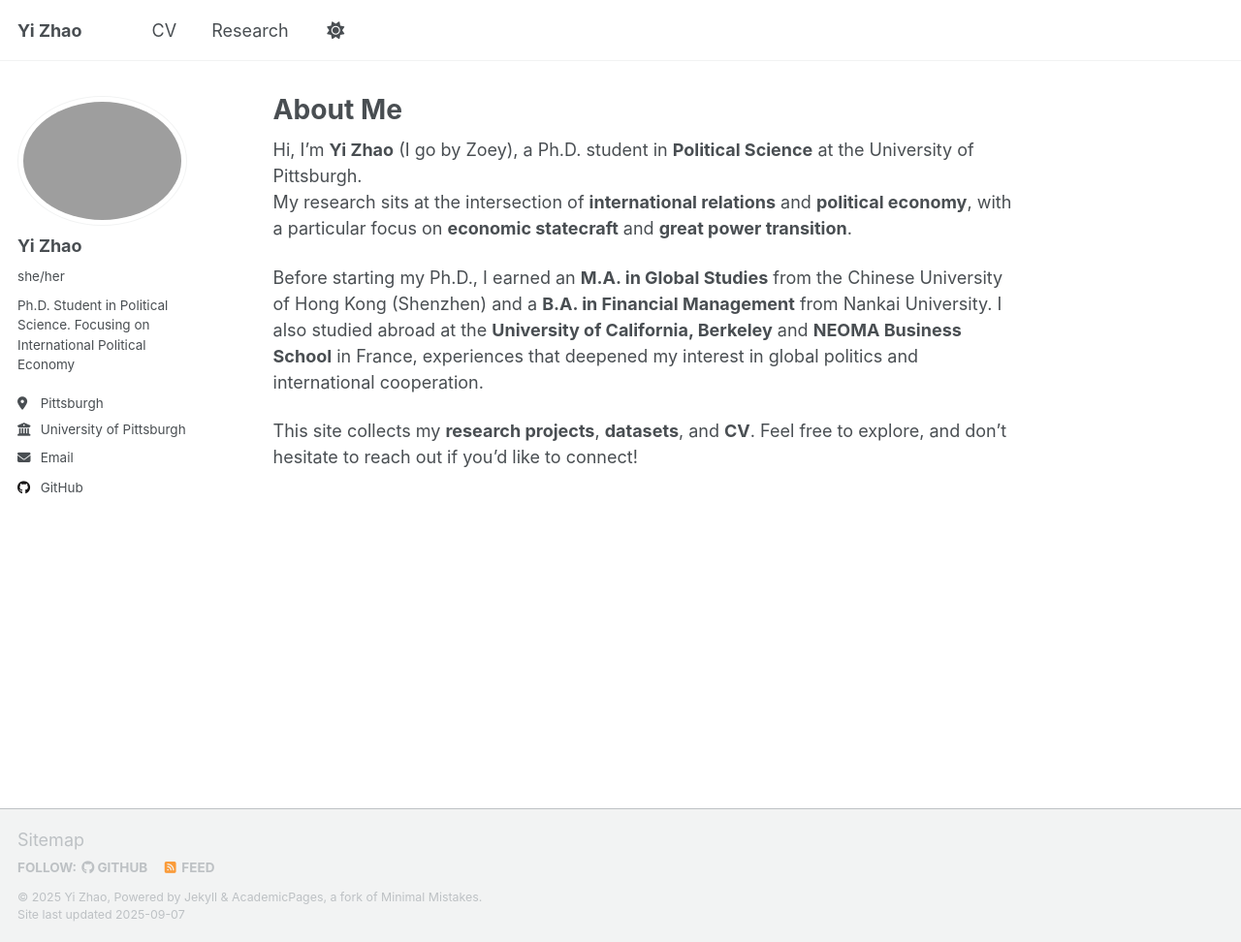
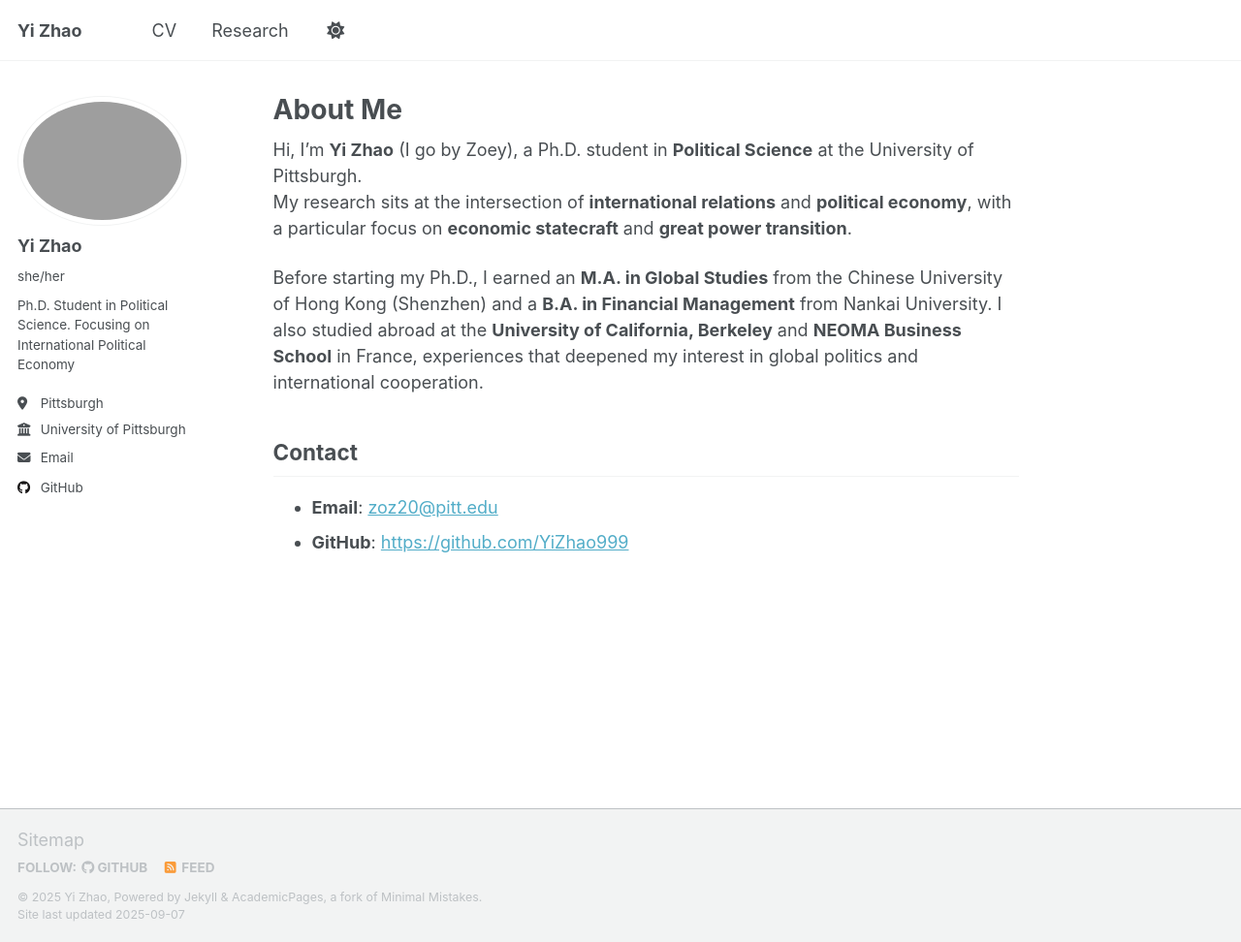
Before and after one commit to YiZhao999/YiZhao999.github.io, a Jekyll site: the page built from _pages/about.md, in a window 1280 px wide and 972 px high. Shown: the whole window at 97% size. Built offline with Jekyll 4.4.1, drawn with Linux system fonts in a browser that asks for light colours; a script that is not in the unit is left out.

Commit message:
Add contact information to about page
Added contact section with email and GitHub links.

```diff
--- a/_pages/about.md
+++ b/_pages/about.md
@@ -12,5 +12,7 @@ My research sits at the intersection of **international relations** and **politi
 
 Before starting my Ph.D., I earned an **M.A. in Global Studies** from the Chinese University of Hong Kong (Shenzhen) and a **B.A. in Financial Management** from Nankai University. I also studied abroad at the **University of California, Berkeley** and **NEOMA Business School** in France, experiences that deepened my interest in global politics and international cooperation.
 
+## Contact
 
-This site collects my **research projects**, **datasets**, and **CV**. Feel free to explore, and don’t hesitate to reach out if you’d like to connect!
+- **Email**: [zoz20@pitt.edu](mailto:zoz20@pitt.edu)
+- **GitHub**: [https://github.com/YiZhao999](https://github.com/YiZhao999)
```
